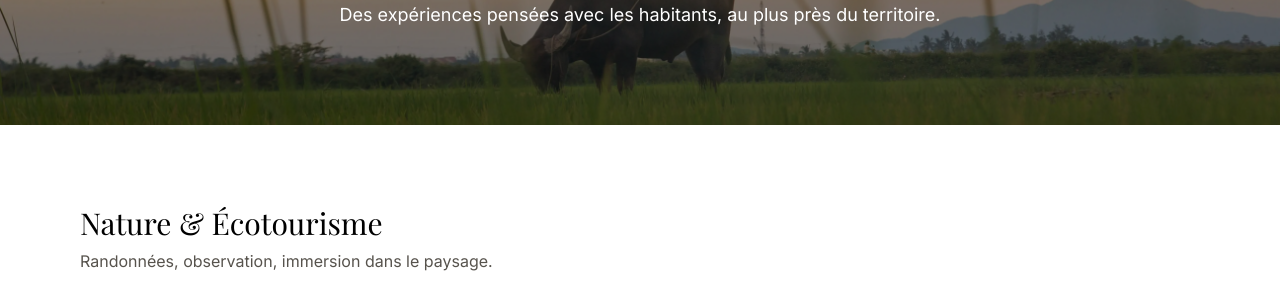
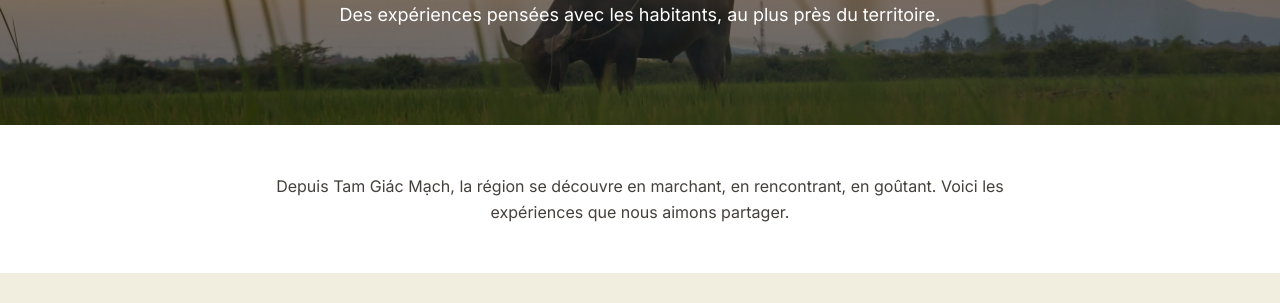
Before and after one commit to alexwebdevpro-coder/tam-giac-mach, a Vue app: page /experiences in a window 1280 px wide. Shown: the part 240-543 px from the top of the page. Built offline with nearby package versions, Linux system fonts and the light colour scheme.

Commit message:
feat: apply driedbamboo background on experiences and contact sections

```diff
--- a/src/views/ExperiencesView.vue
+++ b/src/views/ExperiencesView.vue
@@ -33,17 +33,27 @@ function closeModal() {
     subtitle="Des expériences pensées avec les habitants, au plus près du territoire."
     object-position="object-[center_58%]"
   />
+
   <FadeIn>
-    <div class="max-w-6xl mx-auto px-4 py-20">
-      <CategorySection
-        v-for="group in experiencesByCategory"
-        :key="group.category.key"
-        :category="group.category"
-        :experiences="group.experiences"
-        @open="openModal"
-      />
+    <section class="max-w-3xl mx-auto px-4 py-12 text-center">
+      <p class="text-stone-700 leading-relaxed">
+        Depuis Tam Giác Mạch, la région se découvre en marchant, en rencontrant, en goûtant. Voici
+        les expériences que nous aimons partager.
+      </p>
+    </section>
+  </FadeIn>
+
+  <section class="bg-driedbamboo-100 py-20 px-4">
+    <div class="max-w-6xl mx-auto">
+      <FadeIn v-for="group in experiencesByCategory" :key="group.category.key">
+        <CategorySection
+          :category="group.category"
+          :experiences="group.experiences"
+          @open="openModal"
+        />
+      </FadeIn>
     </div>
-  </FadeIn>
+  </section>
 
   <DarkCallToAction
     title="Envie d'en savoir plus ?"
```
